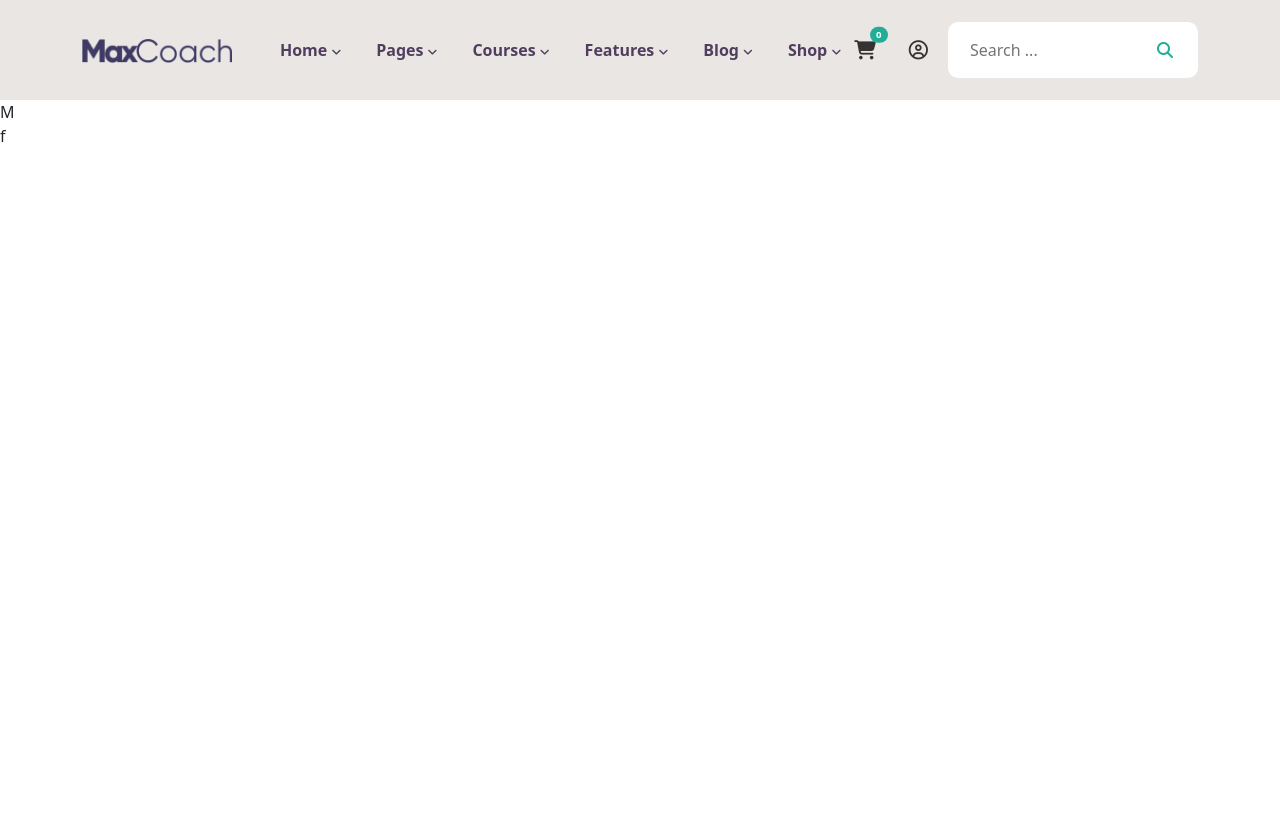
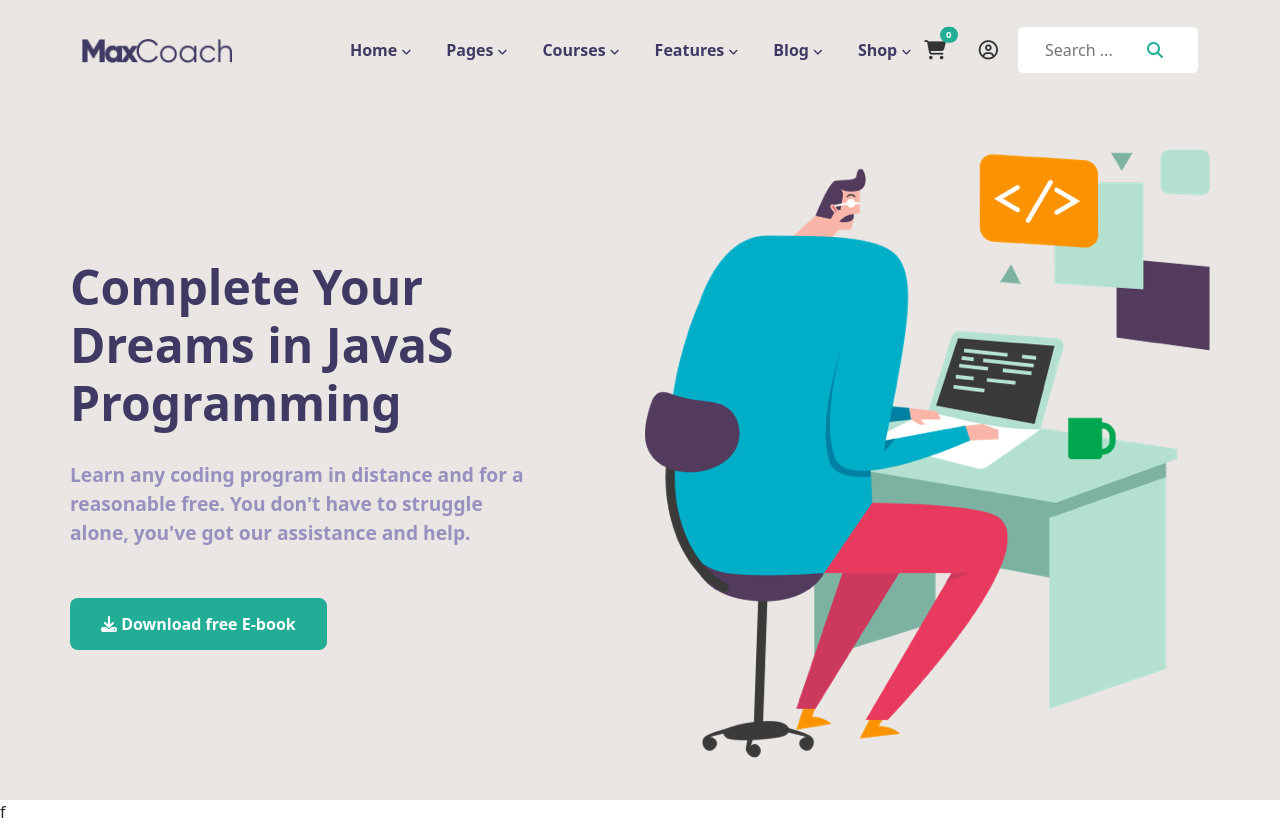
Before and after one commit to MirkoFarina/proj-html-vuejs, a Vue app: page / in a window 1280 px wide. Before the commit the page ends 800 px from the top, so only its background shows below. Built offline with nearby package versions, Linux system fonts and the light colour scheme.

Commit message:
[add] jumbotron

```diff
--- a/src/components/HeaderApp.vue
+++ b/src/components/HeaderApp.vue
@@ -31,7 +31,7 @@ import InteractionHeader from './InteractionHeader.vue';
     @use '../scss/partials/mixins' as *;
     @use '../scss/partials/variables' as *;
     header {
-        background-color: #E9E6E3;
+        background-color: $background-color;
         height: 100px;
         .content-header  {
             height: 100%;
--- a/src/components/InteractionHeader.vue
+++ b/src/components/InteractionHeader.vue
@@ -48,14 +48,14 @@ export default {
     }
     .search {
         background-color: white;
-        border-radius: 10px;
-        padding: 15px 20px;
+        border-radius: 5px;
+        padding: 10px 25px;
         margin-left: 20px;
-        width: 250px;
+        width: 180px;
         input {
             background-color: white;
             border: none;
-            width: 90%;
+            width: 80%;
             &:focus {
                 outline: none;
             }
--- /dev/null
+++ b/src/components/JumbotronApp.vue
@@ -0,0 +1,70 @@
+<script>
+  export default {
+    name: 'JumbotronApp'
+  }
+</script>
+
+<template>
+    <div class="jumbotron">
+        <div class="content-jumbotron container">
+           <div class="row">
+                <div class="col-5 text">
+                    <h2>
+                        Complete Your Dreams in JavaS Programming
+                    </h2>
+                    <p>
+                        Learn any coding program in distance and for a reasonable free. You don't have to struggle alone, you've got our assistance and help.
+                    </p>
+                    <button type="button" class="btn  btn-lg">
+                        <i class="fa-solid fa-download"></i>
+                        Download free E-book
+                    </button>
+                </div>
+                <div class="col-7 img">
+                    <img src="../assets/img/home-5-hero-image.png" alt="Img HomeStudy">
+                </div>
+           </div>
+        </div>
+    </div>
+</template>
+
+
+<style lang="scss" scoped>
+@use '../scss/partials/mixins' as *;
+@use '../scss/partials/variables' as *;
+
+.jumbotron {
+    background-color: $background-color;
+    height: 700px;
+}
+.content-jumbotron {
+    height: 100%;
+    align-items: flex-start;
+    padding: 50px 0;
+    h2 {
+        color: $primary-color;
+        font-size: 3rem;
+        font-weight: 600;
+        margin-bottom: 30px;
+    }
+    p {
+        font-weight: 600;
+        font-size: 1.2rem;
+        color: lighten($primary-color, 35%);
+        margin-bottom: 50px;
+    }
+    button {
+        background-color: $secondary-color;
+        color: white;
+        padding: 13px 30px;
+        font-size: 1rem;
+        font-weight: 700;
+    }
+    .text {
+        align-self: center;
+    }
+    .img {
+        text-align: end;
+    }
+}
+</style>
--- a/src/components/MainApp.vue
+++ b/src/components/MainApp.vue
@@ -1,12 +1,16 @@
 <script>
+import JumbotronApp from './JumbotronApp.vue';
   export default {
-    name: 'MainApp'
+    name: 'MainApp',
+    components: {
+      JumbotronApp
+    }
   }
 </script>
 
 <template>
     <main>
-        M
+        <jumbotron-app />
     </main>
 </template>
 
--- a/src/scss/general.scss
+++ b/src/scss/general.scss
@@ -9,3 +9,7 @@
 a {
     text-decoration: none;
 }
+
+img {
+    max-width: 100%;
+}
--- a/src/scss/partials/_variables.scss
+++ b/src/scss/partials/_variables.scss
@@ -1,3 +1,4 @@
-$primary-color: #513E5E;
+$primary-color: #3f3a64;
 $secondary-color: #22AD96;
 $text-color: #959999;
+$background-color: #E9E6E3;
```
